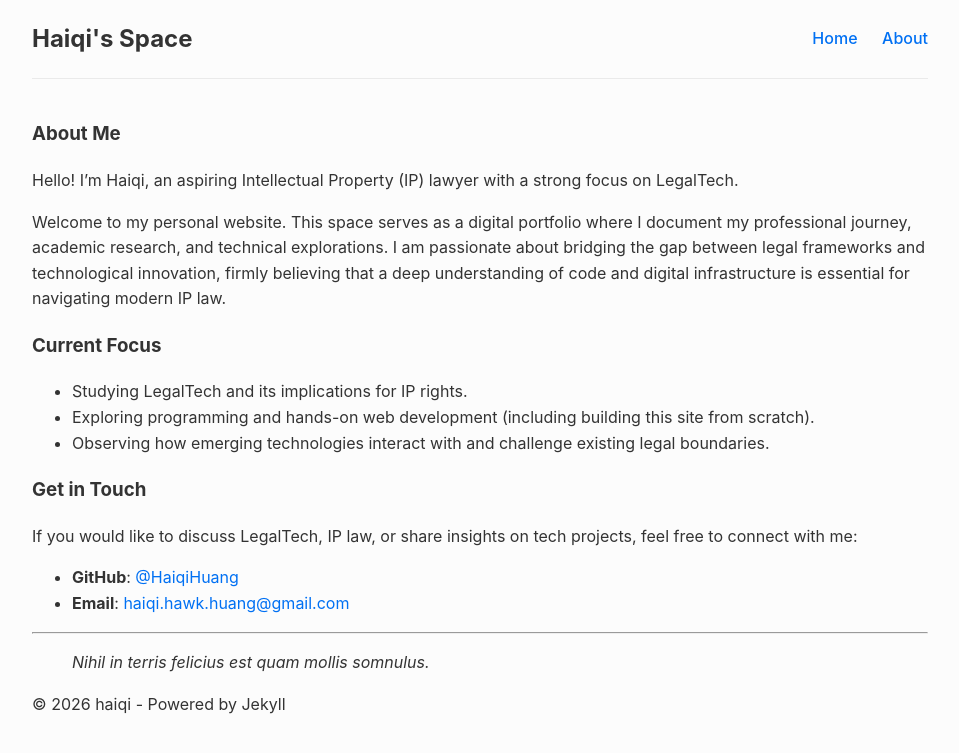
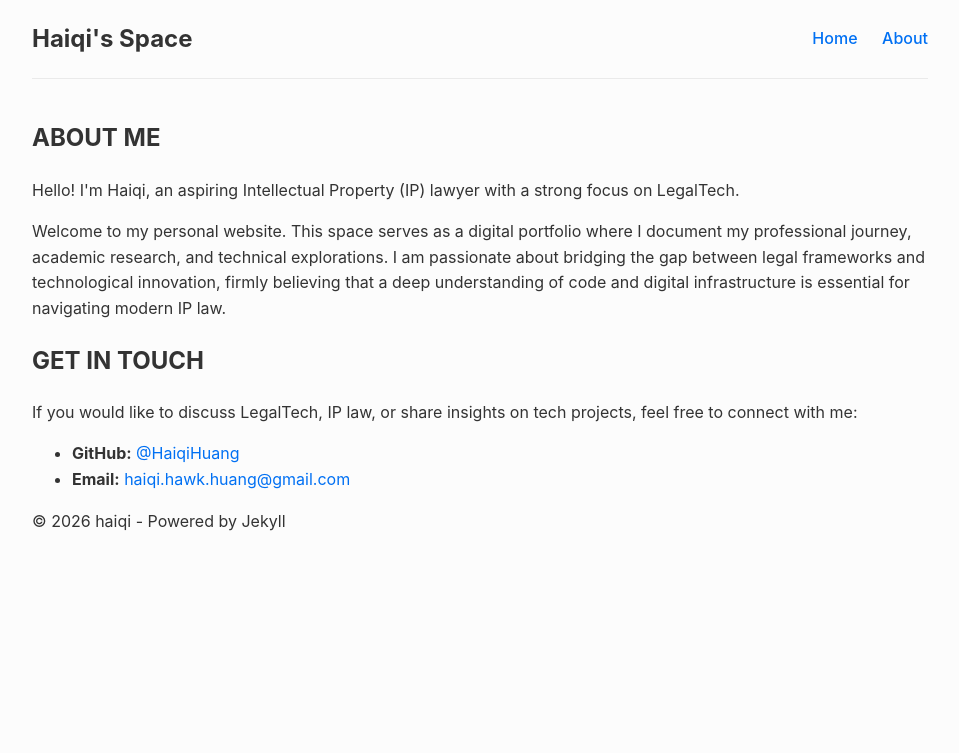
Before and after one commit to HaiqiHuang/haiqihuang.github.io, a Jekyll site: the page built from about.md, in a window 1280 px wide. Shown: the top 753 px of the page, without its empty margins (160-1119 px from the left). Built offline with Jekyll 4.4.1, drawn with Linux system fonts in a browser that asks for light colours.

Commit message:
refactor: decouple About Me and Get In Touch sections into reusable includes

```diff
--- /dev/null
+++ b/_includes/about_card.html
@@ -0,0 +1,7 @@
+<div class="profile-card">
+  <h2 class="card-title">ABOUT ME</h2>
+
+  <p>Hello! I'm {{ site.author | capitalize }}, an aspiring Intellectual Property (IP) lawyer with a strong focus on LegalTech.</p>
+
+  <p>Welcome to my personal website. This space serves as a digital portfolio where I document my professional journey, academic research, and technical explorations. I am passionate about bridging the gap between legal frameworks and technological innovation, firmly believing that a deep understanding of code and digital infrastructure is essential for navigating modern IP law.</p>
+</div>
--- /dev/null
+++ b/_includes/contact_card.html
@@ -0,0 +1,16 @@
+<div class="profile-card">
+  <h2 class="card-title">GET IN TOUCH</h2>
+
+  <p>If you would like to discuss LegalTech, IP law, or share insights on tech projects, feel free to connect with me:</p>
+
+  <ul>
+    <li>
+      <strong>GitHub:</strong>
+      <a href="https://github.com/{{ site.github_username }}">@{{ site.github_username }}</a>
+    </li>
+    <li>
+      <strong>Email:</strong>
+      <a href="mailto:{{ site.email }}">{{ site.email }}</a>
+    </li>
+  </ul>
+</div>
--- a/about.md
+++ b/about.md
@@ -4,21 +4,6 @@ title: About
 permalink: /about/
 ---
 
-### About Me
+{% include about_card.html %}
 
-Hello! I'm {{ site.author | capitalize }}, an aspiring Intellectual Property (IP) lawyer with a strong focus on LegalTech.
-
-Welcome to my personal website. This space serves as a digital portfolio where I document my professional journey, academic research, and technical explorations. I am passionate about bridging the gap between legal frameworks and technological innovation, firmly believing that a deep understanding of code and digital infrastructure is essential for navigating modern IP law.
-
-### Current Focus
-* Studying LegalTech and its implications for IP rights.
-* Exploring programming and hands-on web development (including building this site from scratch).
-* Observing how emerging technologies interact with and challenge existing legal boundaries.
-
-### Get in Touch
-If you would like to discuss LegalTech, IP law, or share insights on tech projects, feel free to connect with me:
-* **GitHub**: [@{{ site.github_username }}](https://github.com/{{ site.github_username }})
-* **Email**: <a href="mailto:{{ site.email }}">{{ site.email }}</a>
-
----
-> *{{ site.description }}*
+{% include contact_card.html %}
```
